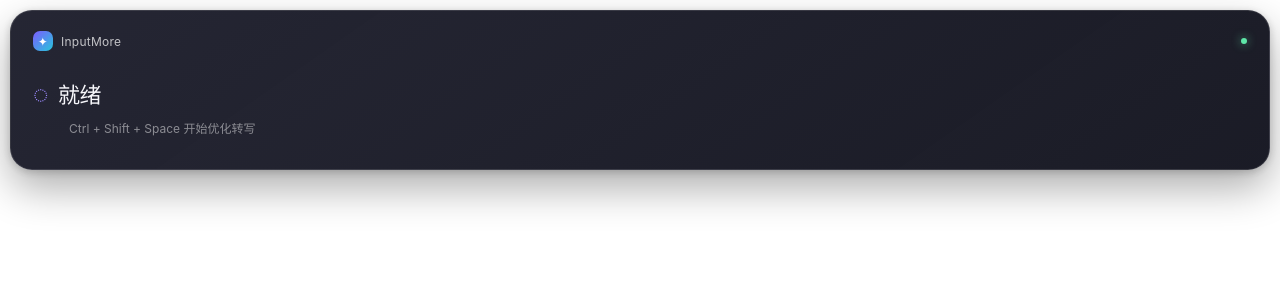
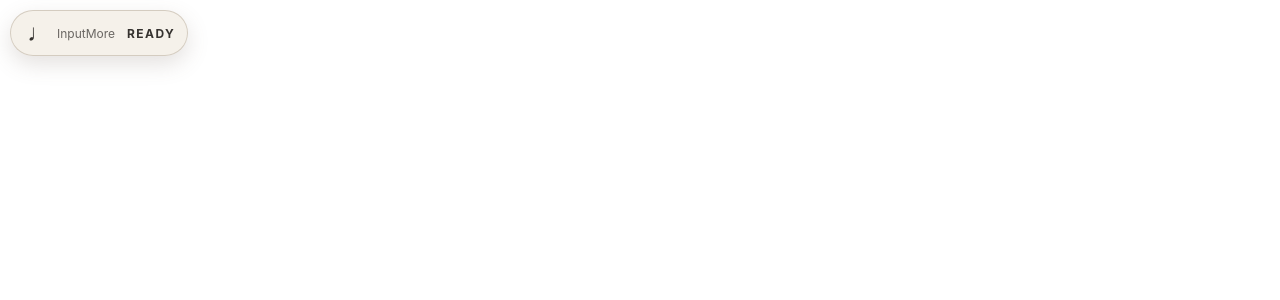
Before and after one commit to DengYijunX/INPUTMORE, a React (Vite) app: page / in a window 1280 px wide. Shown: the top 300 px of the page. Built offline with nearby package versions, Linux system fonts and the light colour scheme.

Commit message:
feat: establish warm gray capsule visual baseline

```diff
--- a/src-tauri/tauri.conf.json
+++ b/src-tauri/tauri.conf.json
@@ -14,8 +14,8 @@
       {
         "label": "main",
         "title": "InputMore",
-        "width": 420,
-        "height": 180,
+        "width": 380,
+        "height": 90,
         "resizable": false,
         "decorations": false,
         "alwaysOnTop": true,
--- a/src/App.css
+++ b/src/App.css
@@ -1,101 +1,58 @@
 :root {
   font-family: Inter, ui-sans-serif, system-ui, -apple-system, BlinkMacSystemFont, "Segoe UI", sans-serif;
-  color: #f7f7fb;
-  background: transparent;
   font-synthesis: none;
   text-rendering: optimizeLegibility;
 }
 
-* {
-  box-sizing: border-box;
+* { box-sizing: border-box; }
+html, body, #root { width: 100%; min-height: 100%; margin: 0; background: transparent; }
+body { overflow: hidden; }
+
+.app-shell { width: 100%; min-height: 72px; padding: 10px; }
+
+.floating-card {
+  width: max-content;
+  min-width: 116px;
+  min-height: 46px;
+  border: 1px solid rgba(211, 201, 187, 0.5);
+  border-radius: 999px;
+  background: rgba(78, 74, 67, 0.76);
+  box-shadow: 0 8px 22px rgba(0, 0, 0, 0.22);
+  backdrop-filter: blur(16px) saturate(0.8);
+  color: #f7f2e9;
+  transition: min-width 180ms ease, background 180ms ease, box-shadow 180ms ease;
 }
 
-html,
-body,
-#root {
-  width: 100%;
-  min-height: 100%;
-  margin: 0;
-  background: transparent;
+.floating-card[data-theme='light'] {
+  border-color: rgba(170, 157, 139, 0.44);
+  background: rgba(242, 237, 229, 0.78);
+  box-shadow: 0 8px 22px rgba(103, 91, 75, 0.18);
+  color: #35322f;
 }
 
-body {
-  overflow: hidden;
-}
+.floating-card[data-state='recording'] { min-width: 250px; }
+.floating-card[data-state='processing'] { min-width: 330px; }
+.floating-card[data-state='completed'] { min-width: 190px; }
 
-.app-shell {
-  width: 100%;
-  min-height: 180px;
-  padding: 10px;
-}
-
-.floating-card {
-  min-height: 160px;
-  padding: 20px 22px;
-  border: 1px solid rgba(255, 255, 255, 0.12);
-  border-radius: 22px;
-  background: linear-gradient(145deg, rgba(30, 31, 45, 0.97), rgba(17, 18, 29, 0.96));
-  box-shadow: 0 18px 42px rgba(0, 0, 0, 0.32), 0 2px 8px rgba(0, 0, 0, 0.18);
-  backdrop-filter: blur(18px);
-}
-
-.brand-row {
+.capsule-content {
+  display: flex;
+  align-items: center;
+  min-height: 44px;
+  gap: 12px;
+  padding: 0 12px 0 16px;
   cursor: grab;
   user-select: none;
 }
+.capsule-content:active { cursor: grabbing; }
 
-.brand-row:active {
-  cursor: grabbing;
-}
+.mic-icon { width: 18px; color: currentColor; font-size: 24px; line-height: 1; }
+.idle-label { color: currentColor; font-size: 12px; opacity: 0.72; }
 
-.brand-row,
-.status-row {
-  display: flex;
-  align-items: center;
-}
+.waveform { display: flex; align-items: center; gap: 3px; min-width: 92px; color: currentColor; opacity: 0.78; }
+.waveform i { display: block; width: 3px; height: 7px; border-radius: 999px; background: currentColor; }
+.waveform i:nth-child(2), .waveform i:nth-child(6) { height: 14px; }
+.waveform i:nth-child(3), .waveform i:nth-child(5) { height: 20px; }
+.waveform i:nth-child(4) { height: 27px; }
 
-.brand-row {
-  gap: 8px;
-  color: rgba(255, 255, 255, 0.72);
-  font-size: 12px;
-  letter-spacing: 0.02em;
-}
-
-.brand-mark {
-  display: grid;
-  width: 20px;
-  height: 20px;
-  place-items: center;
-  border-radius: 7px;
-  color: #fff;
-  background: linear-gradient(135deg, #7c5cff, #26c6da);
-  font-size: 12px;
-}
-
-.ready-dot {
-  width: 6px;
-  height: 6px;
-  margin-left: auto;
-  border-radius: 50%;
-  background: #5ee6a8;
-  box-shadow: 0 0 10px rgba(94, 230, 168, 0.7);
-}
-
-.status-row {
-  gap: 10px;
-  margin-top: 24px;
-  font-size: 22px;
-  font-weight: 650;
-  letter-spacing: -0.02em;
-}
-
-.status-icon {
-  color: #9c8aff;
-  font-size: 26px;
-}
-
-.hint {
-  margin: 8px 0 0 36px;
-  color: rgba(255, 255, 255, 0.48);
-  font-size: 12px;
-}
+.capsule-status { margin-left: auto; font-size: 12px; font-weight: 650; letter-spacing: 0.12em; }
+.cancel-button { display: grid; width: 28px; height: 28px; place-items: center; flex: 0 0 auto; border: 1px solid currentColor; border-radius: 50%; color: inherit; background: transparent; font-size: 20px; line-height: 1; cursor: pointer; }
--- a/src/App.tsx
+++ b/src/App.tsx
@@ -9,6 +9,16 @@ import { startDragFromPointer } from './presentation/windowDrag';
 
 export function App() {
   const [state, setState] = useState<SessionState>({ tag: 'idle' });
+  const [theme, setTheme] = useState<'light' | 'dark'>('dark');
+
+  useEffect(() => {
+    const media = window.matchMedia?.('(prefers-color-scheme: light)');
+    if (!media) return;
+    const update = () => setTheme(media.matches ? 'light' : 'dark');
+    update();
+    media.addEventListener?.('change', update);
+    return () => media.removeEventListener?.('change', update);
+  }, []);
 
   useEffect(() => {
     if (!('__TAURI_INTERNALS__' in window)) return;
@@ -28,28 +38,23 @@ export function App() {
 
   return (
     <main className="app-shell" aria-label="InputMore">
-      <section className="floating-card">
+      <section className="floating-card" data-testid="capsule" data-state={state.tag === 'transcribing' ? 'processing' : state.tag} data-theme={theme}>
         <div
-          className="brand-row"
+          className="capsule-content"
           data-tauri-drag-region
           onPointerDown={(event) => {
             void startDragFromPointer(event, () => getCurrentWindow().startDragging())
               .catch((error) => console.error('InputMore window drag failed', error));
           }}
         >
-          <span className="brand-mark" aria-hidden="true">✦</span>
-          <span className="brand-name">InputMore</span>
-          <span className="ready-dot" aria-hidden="true" />
+          <span className="mic-icon" aria-hidden="true">♩</span>
+          {state.tag !== 'idle' && <span className="waveform" aria-hidden="true"><i /><i /><i /><i /><i /><i /><i /></span>}
+          {state.tag === 'idle' && <span className="idle-label">InputMore</span>}
+          <span className="capsule-status" role="status">
+            {state.tag === 'recording' ? 'REC' : state.tag === 'transcribing' || state.tag === 'processing' ? 'PROCESSING' : state.tag === 'completed' ? 'DONE' : 'READY'}
+          </span>
+          {(state.tag === 'transcribing' || state.tag === 'processing') && <button className="cancel-button" type="button" aria-label="取消" onClick={() => setState({ tag: 'idle' })}>×</button>}
         </div>
-        <div className="status-row">
-          <span className="status-icon" aria-hidden="true">◌</span>
-          <span role="status">
-            {state.tag === 'recording' ? '正在录音' : state.tag === 'transcribing' ? '正在识别' : '就绪'}
-          </span>
-        </div>
-        <p className="hint">
-          {state.tag === 'recording' ? '再次按快捷键结束' : state.tag === 'transcribing' ? '正在准备转写' : 'Ctrl + Shift + Space 开始优化转写'}
-        </p>
       </section>
     </main>
   );
```
Also changed, not shown: changelog/2026-08-13-011-warm-gray-capsule-baseline.md (added, +28 -0 lines), 2 other files (tests, documents, lock files or other folders).
